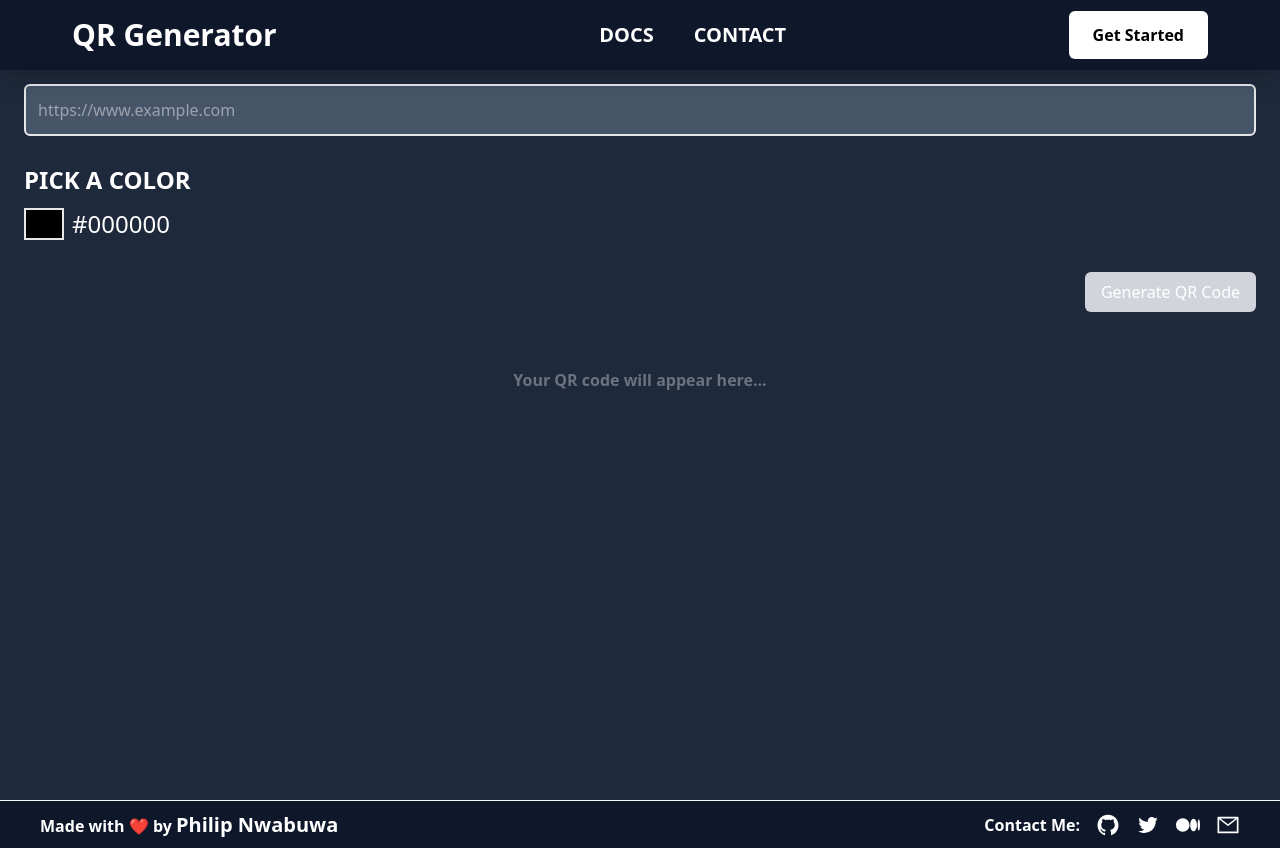
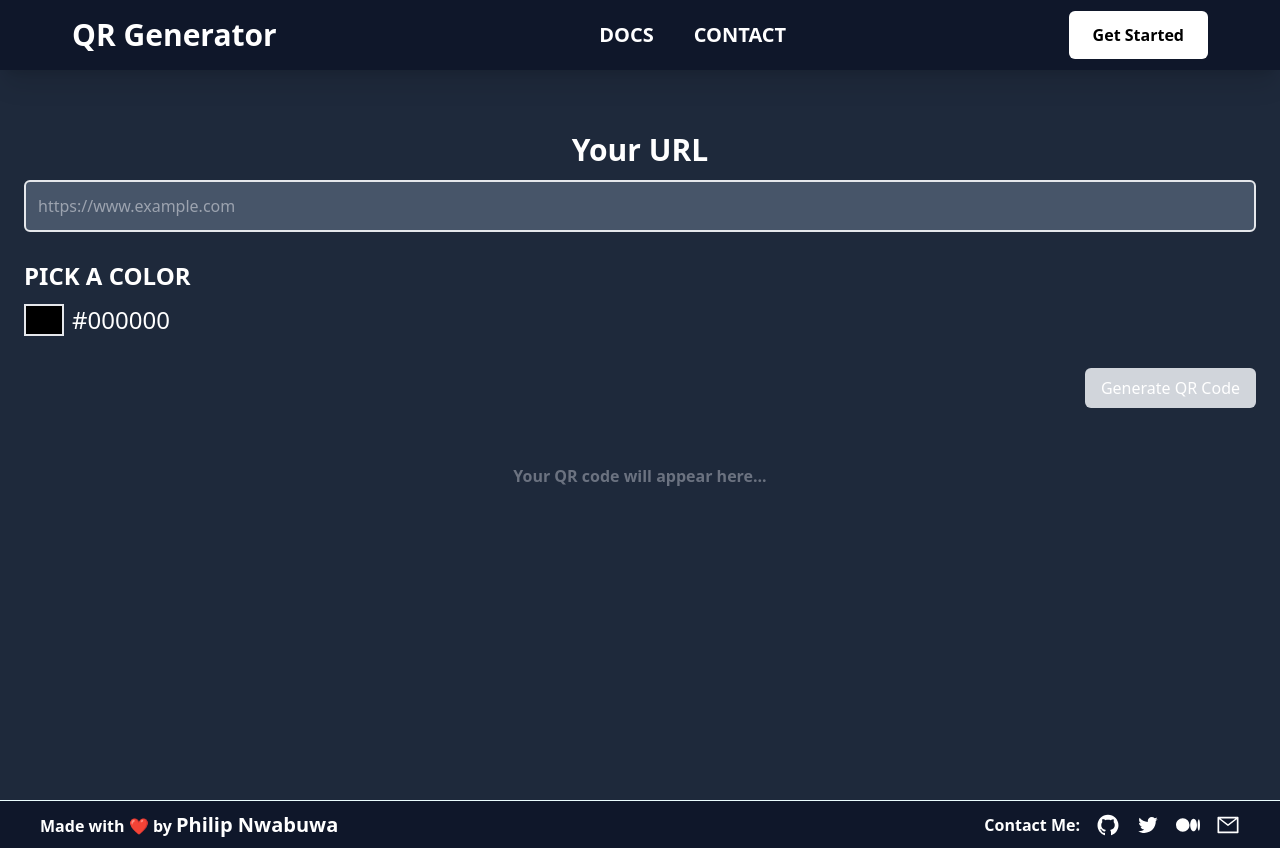
Before and after one commit to Philip-Nwabuwa/QR-PAYMENT, a React (Vite) app: page /generator in a window 1280 px wide. Built offline with nearby package versions, Linux system fonts and the light colour scheme.

Commit message:
added Github pages deployment

```diff
--- a/package.json
+++ b/package.json
@@ -3,10 +3,13 @@
   "private": true,
   "version": "0.0.1",
   "type": "module",
+  "homepage": "https://Philip-Nwabuwa.github.io/Qr-Payment",
   "scripts": {
     "dev": "vite",
     "build": "tsc && vite build",
-    "preview": "vite preview"
+    "preview": "vite preview",
+    "predeploy": "npm run build",
+    "deploy": "gh-pages -d build"
   },
   "dependencies": {
     "@headlessui/react": "^1.7.9",
@@ -26,6 +29,7 @@
     "@types/react-dom": "^18.0.10",
     "@vitejs/plugin-react-swc": "^3.0.0",
     "autoprefixer": "^10.4.13",
+    "gh-pages": "^5.0.0",
     "postcss": "^8.4.21",
     "tailwindcss": "^3.2.4",
     "typescript": "^4.9.3",
--- a/src/pages/home.tsx
+++ b/src/pages/home.tsx
@@ -47,7 +47,7 @@ const home = () => {
   return (
     <>
       <Navbar />
-      <section className="bg-slate-800 h-screen">
+      <section className="bg-slate-800 h-screen pt-24">
         <InputContext.Provider value={value}>
           <InputForm />
           <QrCode />
```
Also changed, not shown: 1 other file (tests, documents, lock files or other folders).
